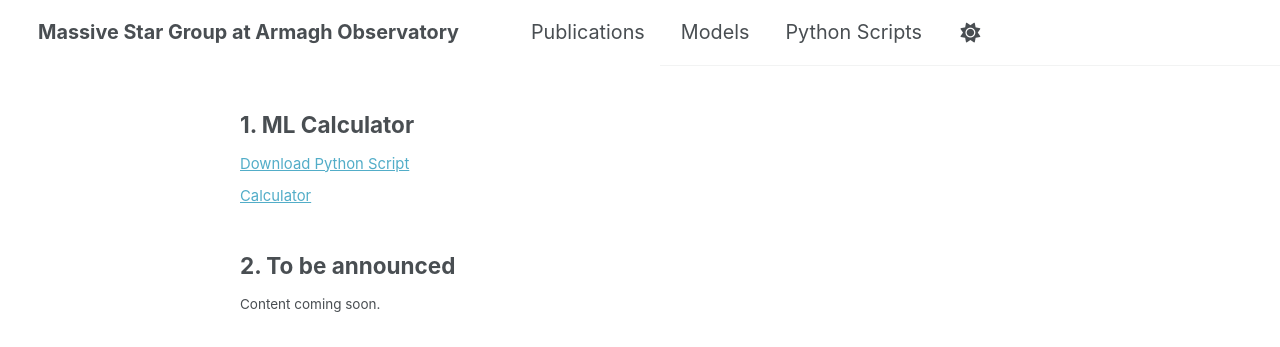
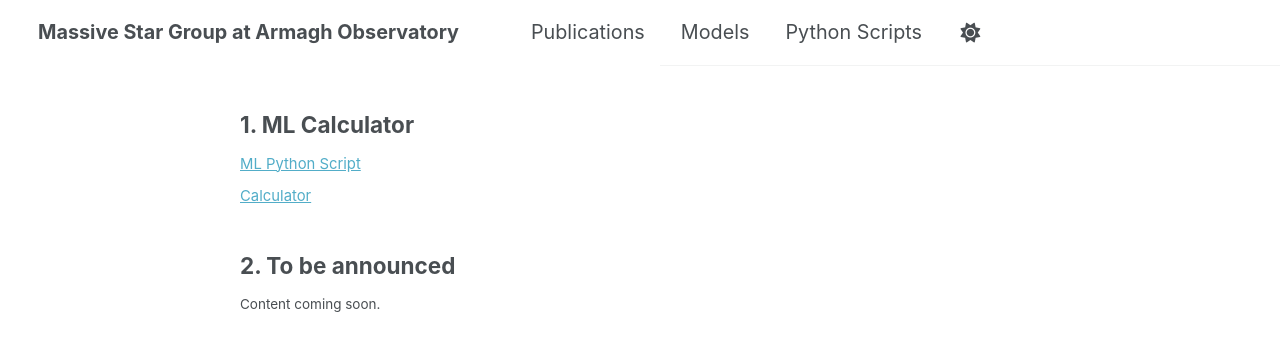
Before and after one commit to Mdot-com/mdot.com, a Jekyll site: the page built from ml-calculator.md, in a window 1280 px wide. Shown: the top 347 px of the page. Built offline with Jekyll 4.4.1, drawn with Linux system fonts in a browser that asks for light colours.

Commit message:
Update ml-calculator.md

```diff
--- a/ml-calculator.md
+++ b/ml-calculator.md
@@ -30,7 +30,7 @@ permalink: /python-scripts/
 <div id="content-wrapper">
   <h2>1. ML Calculator</h2>
   <p>
-    <a href="https://github.com/Mdot-com/Mdot-com.github.io/tree/main/scripts/ML_calculator.py" target="_blank">Download Python Script</a>
+    <a href="https://github.com/Mdot-com/Mdot-com.github.io/tree/main/scripts/ML_calculator.py" target="_blank">ML Python Script</a>
     <a href="https://gautham-sabhahit.github.io/ml-calculator/" target="_blank">Calculator</a>
   </p>
 
```
